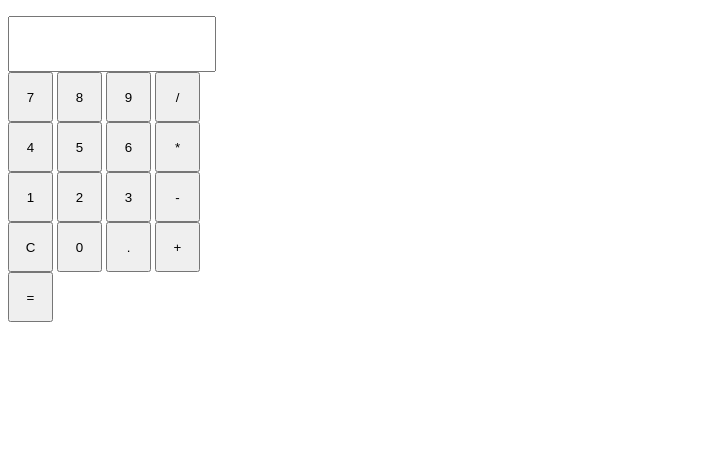
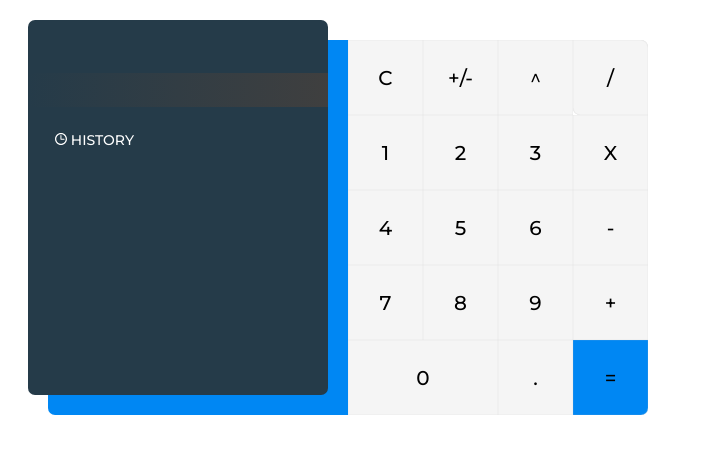
Before and after one commit to Axemaher/Calculator, a plain HTML site: page index.html in a window 1280 px wide. Shown: the whole page, without its empty margins (0-703 px from the left). Drawn offline with Linux system fonts and the light colour scheme.

Commit message:
V1.1 adding styles

```diff
--- a/index.html
+++ b/index.html
@@ -2,37 +2,55 @@
 <html>
 
 <head>
-    <meta charset="utf-8" />
-    <meta http-equiv="X-UA-Compatible" content="IE=edge">
-    <title>Page Title</title>
-    <meta name="viewport" content="width=device-width, initial-scale=1">
-    <link rel="stylesheet" type="text/css" media="screen" href="style.css" />
-    <script src="main.js"></script>
+    <meta charset="UTF-8">
+    <link href="https://fonts.googleapis.com/css?family=Montserrat:500" rel="stylesheet">
+    <link rel="stylesheet" href="style.css">
+    <title>Title of the document</title>
 </head>
 
 <body>
+
     <div class="main">
-        <p><span id="lastNumbers"></span><span id="lastCalc"></span></p>
-        <!-- <p id="lastNumbers"></p>
-        <p id="lastCalc"></p> -->
-        <input class="inp" id="inp" type="text"><br>
-        <button class="btn btnNumber" data-num="7">7</button>
-        <button class="btn btnNumber" data-num="8">8</button>
-        <button class="btn btnNumber" data-num="9">9</button>
-        <button class="btn btnNumber" data-num=" / ">/</button><br>
-        <button class="btn btnNumber" data-num="4">4</button>
-        <button class="btn btnNumber" data-num="5">5</button>
-        <button class="btn btnNumber" data-num="6">6</button>
-        <button class="btn btnNumber" data-num=" * ">*</button><br>
-        <button class="btn btnNumber" data-num="1">1</button>
-        <button class="btn btnNumber" data-num="2">2</button>
-        <button class="btn btnNumber" data-num="3">3</button>
-        <button class="btn btnNumber" data-num=" - ">-</button><br>
-        <button class="btn" id="btnReset">C</button>
-        <button class="btn btnNumber" data-num="0">0</button>
-        <button class="btn btnNumber" data-num=".">.</button>
-        <button class="btn btnNumber" data-num=" + ">+</button><br>
-        <button class="btn" id="btnCalc">=</button>
+        <div class="history">
+            <div>
+                <p class="score" id="score"></p>
+                <br><br>
+                <p class="numbers" id="lastNumbers">&nbsp</p>
+                <p class="history-label"><svg xmlns="http://www.w3.org/2000/svg" xmlns:xlink="http://www.w3.org/1999/xlink"
+                        version="1.1" id="Capa_1" x="0px" y="0px" width="12px" height="12px" viewBox="0 0 97.16 97.16"
+                        style="enable-background:new 0 0 97.16 97.16;" xml:space="preserve">
+                        <path d="M48.58,0C21.793,0,0,21.793,0,48.58s21.793,48.58,48.58,48.58s48.58-21.793,48.58-48.58S75.367,0,48.58,0z M48.58,86.823    c-21.087,0-38.244-17.155-38.244-38.243S27.493,10.337,48.58,10.337S86.824,27.492,86.824,48.58S69.667,86.823,48.58,86.823z"
+                            fill="#FFFFFF" />
+                        <path d="M73.898,47.08H52.066V20.83c0-2.209-1.791-4-4-4c-2.209,0-4,1.791-4,4v30.25c0,2.209,1.791,4,4,4h25.832    c2.209,0,4-1.791,4-4S76.107,47.08,73.898,47.08z"
+                            fill="#FFFFFF" />
+                    </svg> HISTORY</p>
+                <div class="historyList" id="historyList" style="overflow: auto;">
+
+                </div>
+            </div>
+        </div>
+
+        <div class="calc">
+            <div class="btn" id="reset">C</div>
+            <div class="btn" data-num="">+/-</div>
+            <div class="btn btnCalc" data-num="**">^</div>
+            <div class="btn division btnCalc" data-num="/">/</div>
+            <div class="btn btnCalc" data-num="1">1</div>
+            <div class="btn btnCalc" data-num="2">2</div>
+            <div class="btn btnCalc" data-num="3">3</div>
+            <div class="btn btnCalc" data-num=" * ">X</div>
+            <div class="btn btnCalc" data-num="4">4</div>
+            <div class="btn btnCalc" data-num="5"> 5</div>
+            <div class="btn btnCalc" data-num="6">6</div>
+            <div class="btn btnCalc" data-num=" - ">-</div>
+            <div class="btn btnCalc" data-num="7">7</div>
+            <div class="btn btnCalc" data-num="8">8</div>
+            <div class="btn btnCalc" data-num="9">9</div>
+            <div class="btn btnCalc" data-num=" + ">+</div>
+            <div class="btn zero btnCalc" data-num="0">0</div>
+            <div class="btn btnCalc" data-num=".">.</div>
+            <div class="btn equal" id="calc">=</div>
+        </div>
     </div>
     <script src="script.js"></script>
 </body>
--- a/script.js
+++ b/script.js
@@ -1,26 +1,33 @@
-let btn = document.getElementsByClassName("btnNumber");
-btn = [...btn]
-let inp = document.getElementById("inp");
-let reset = document.getElementById("btnReset");
-let calc = document.getElementById("btnCalc");
+let btn = document.getElementsByClassName("btnCalc");
+btn = [...btn];
+let score = document.getElementById("score");
+let reset = document.getElementById("reset");
+let calc = document.getElementById("calc");
 let lastNumbers = document.getElementById("lastNumbers");
-let lastCalc = document.getElementById("lastCalc");
+let historyList = document.getElementById("historyList");
 
 reset.addEventListener("click", () => {
-    inp.value = "";
+    score.textContent = "";
+    lastNumbers.textContent = "";
+});
+
+btn.forEach((e) => {
+
+    e.addEventListener("click", () => {
+        score.textContent += e.getAttribute("data-num");
+    });
 });
 
 
-btn.forEach((e) => {
-    e.addEventListener("click", function () {
-        console.log(e.getAttribute("data-num"));
-        inp.value += e.getAttribute("data-num");
-    });
+calc.addEventListener("click", () => {
+
+    let timeNow = new Date().toLocaleTimeString();
+    let result = eval(score.textContent)
+    let li = document.createElement("li");
+    lastNumbers.textContent = score.textContent;
+    historyList.appendChild(li);
+    li.classList.add("historyRow");
+
+    li.innerHTML = `<p class="time">${timeNow}</p><p class="numbersHistory">${score.textContent}<span class="resultHistory"> = ${result}</span><span></span></p>`;
+    score.textContent = result.toFixed(2);
 });
-
-calc.addEventListener("click", () => {
-    lastNumbers.textContent = inp.value;
-    inp.value = eval(inp.value);
-    lastCalc.textContent = ` = ${eval(inp.value)}`;
-
-});
--- a/style.css
+++ b/style.css
@@ -1,13 +1,159 @@
+* {
+    font-family: 'Montserrat', sans-serif;
+    font-size: 20px;
+}
+
 .main {
-    width: 200px;
+    display: flex;
+    margin: 40px;
+}
+
+.calc {
+    width: 300px;
+    display: flex;
+    flex-wrap: wrap;
+    justify-content: center;
+}
+
+.history,
+.history div {
+    width: 300px;
+    height: 375px;
+    background-color: #0087f3;
+}
+
+.history {
+    position: relative;
+    border-radius: 7px 0 0 7px;
+
+}
+
+.history div {
+    position: absolute;
+    top: -20px;
+    left: -20px;
+    background-color: #253b49;
+    border-radius: 7px;
 }
 
 .btn {
-    width: 45px;
-    height: 50px;
+    width: 75px;
+    height: 75px;
+    display: flex;
+    justify-content: center;
+    align-items: center;
+    background-color: #f5f5f5;
+    -webkit-box-shadow: inset 0px 0px 1px 0px rgba(194, 194, 194, 1);
+    -moz-box-shadow: inset 0px 0px 1px 0px rgba(194, 194, 194, 1);
+    box-shadow: inset 0px 0px 1px 0px rgba(194, 194, 194, 1);
+    -webkit-transition: 0.2s;
+    /* Safari */
+    transition: 0.2s;
 }
 
-.inp {
-    width: 200px;
-    height: 50px;
+.btn:hover {
+    -webkit-box-shadow: inset 0px 0px 12px 0px rgba(212, 212, 212, 1);
+    -moz-box-shadow: inset 0px 0px 12px 0px rgba(212, 212, 212, 1);
+    box-shadow: inset 0px 0px 12px 0px rgba(212, 212, 212, 1);
+    font-weight: bold;
+    cursor: pointer;
 }
+
+.zero {
+    width: 150px;
+}
+
+.equal {
+    background-color: #0087f3;
+    border-radius: 0 0 7px;
+}
+
+.division {
+    border-radius: 0 7px;
+}
+
+.history {
+    color: white;
+    position: relative;
+}
+
+.score {
+    position: absolute;
+    font-size: 30px;
+    text-align: right;
+    top: -23px;
+    left: 10px;
+    width: 280px;
+
+}
+
+.numbers {
+    margin-top: 30px;
+    font-size: 14px;
+    text-align: right;
+
+    background: -moz-linear-gradient(left, rgba(255, 255, 255, 0) 0%, rgba(63, 63, 63, 1) 100%);
+    /* FF3.6-15 */
+    background: -webkit-linear-gradient(left, rgba(255, 255, 255, 0) 0%, rgba(63, 63, 63, 1) 100%);
+    /* Chrome10-25,Safari5.1-6 */
+    background: linear-gradient(to right, rgba(255, 255, 255, 0) 0%, rgba(63, 63, 63, 1) 100%);
+    /* W3C, IE10+, FF16+, Chrome26+, Opera12+, Safari7+ */
+    filter: progid:DXImageTransform.Microsoft.gradient(startColorstr='#00ffffff', endColorstr='#3f3f3f', GradientType=1);
+    /* IE6-9 */
+    padding: 8px 17px 8px;
+    margin-top: 5px;
+}
+
+.history-label {
+    font-size: 14px;
+    text-align: left;
+    padding: 10px 0 25px 27px;
+}
+
+.history div div {
+    height: 220px;
+    width: 295px;
+    position: relative;
+    margin-left: 20px;
+    border-radius: 0;
+}
+
+.historyRow {
+    display: flex;
+    justify-content: space-between;
+    /* Permalink - use to edit and share this gradient: http://colorzilla.com/gradient-editor/#ffffff+0,3f3f3f+100&0+0,1+100 */
+    background: -moz-linear-gradient(left, rgba(255, 255, 255, 0) 0%, rgba(63, 63, 63, 1) 100%);
+    /* FF3.6-15 */
+    background: -webkit-linear-gradient(left, rgba(255, 255, 255, 0) 0%, rgba(63, 63, 63, 1) 100%);
+    /* Chrome10-25,Safari5.1-6 */
+    background: linear-gradient(to right, rgba(255, 255, 255, 0) 0%, rgba(63, 63, 63, 1) 100%);
+    /* W3C, IE10+, FF16+, Chrome26+, Opera12+, Safari7+ */
+    filter: progid:DXImageTransform.Microsoft.gradient(startColorstr='#00ffffff', endColorstr='#3f3f3f', GradientType=1);
+    margin-bottom: 2px;
+}
+
+.historyList p {
+    font-size: 14px;
+    padding: 8px 17px 8px;
+    margin: 0px;
+}
+
+::-webkit-scrollbar {
+    width: 6px;
+}
+
+::-webkit-scrollbar-track {
+    background: #424a55;
+}
+
+::-webkit-scrollbar-thumb {
+    background: #0087f3;
+}
+
+::-webkit-scrollbar-thumb:hover {
+    background: #555;
+}
+
+.resultHistory {
+    font-size: 14px;
+}
```
